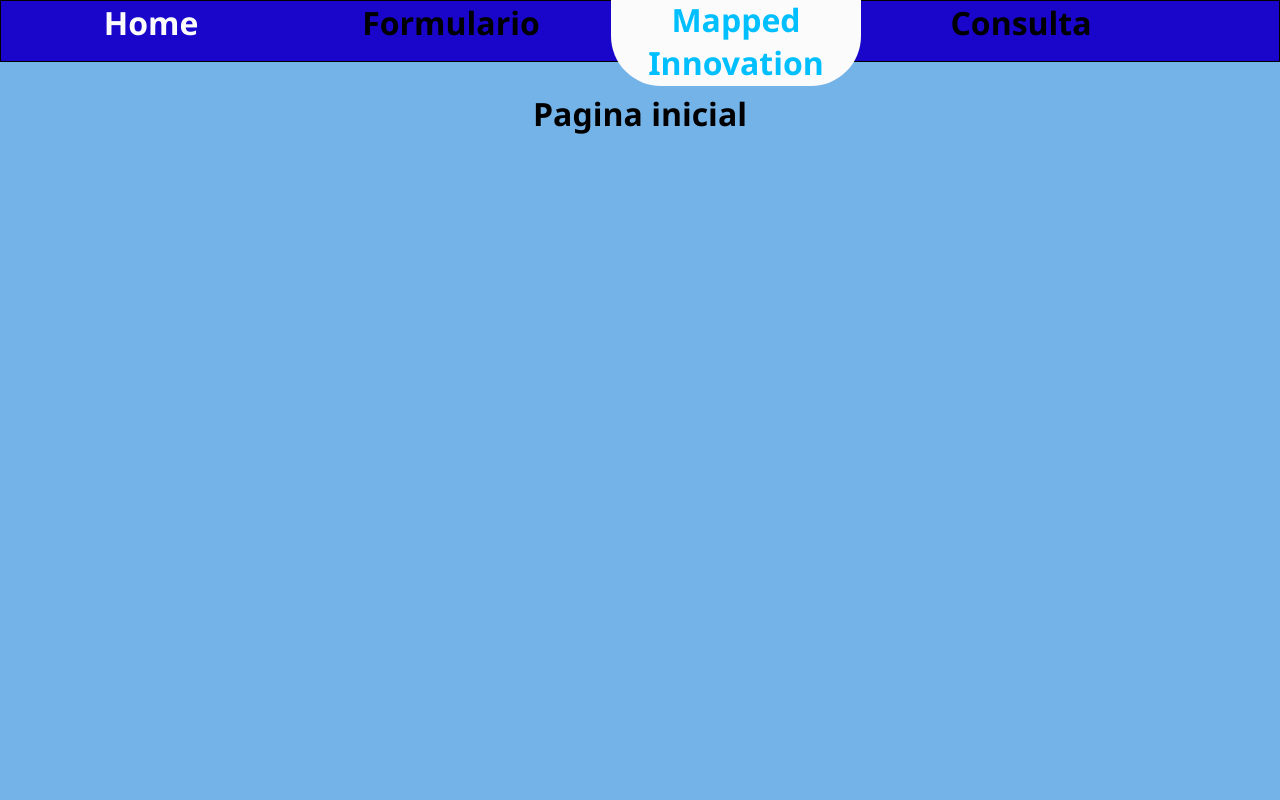
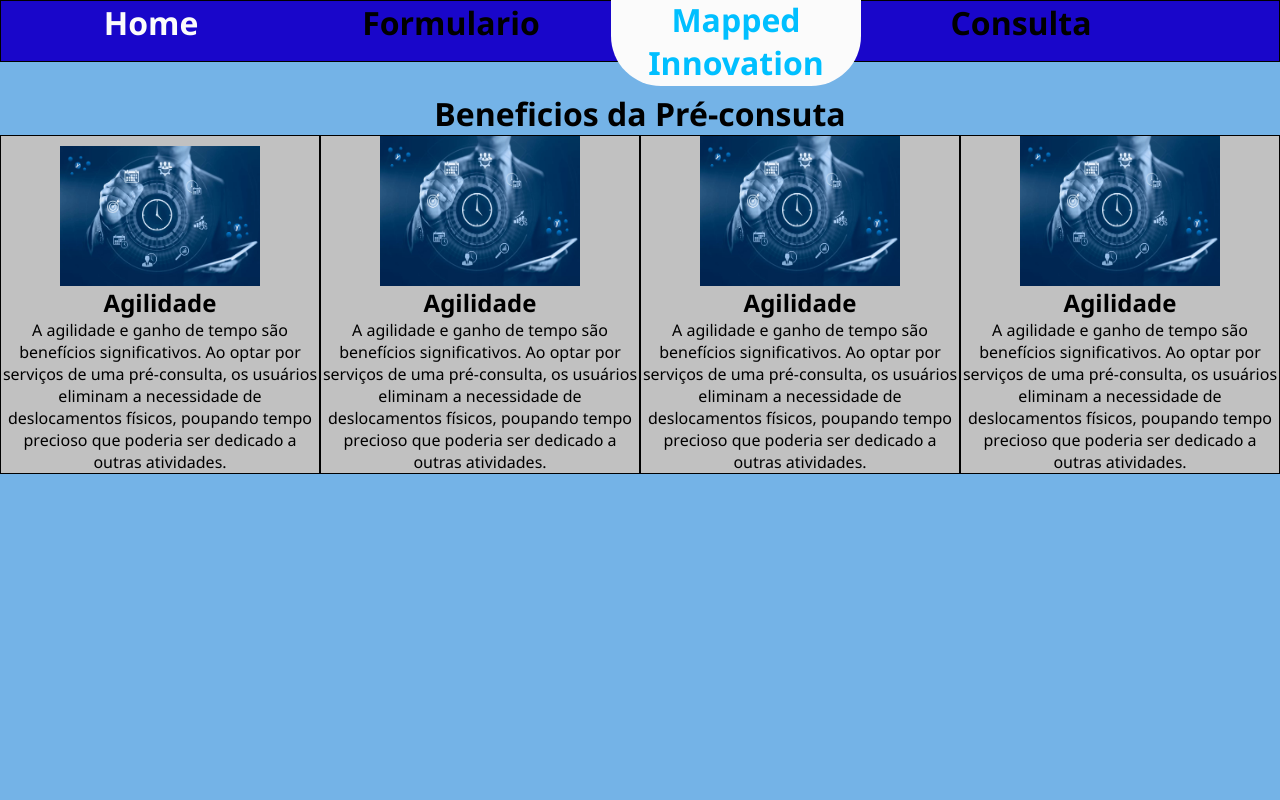
Before and after one commit to Miguel-Fr3/Gs_RWD, a Next.js app: page / in a window 1280 px wide. Shown: the top 800 px of the page. Built offline with nearby package versions, Linux system fonts and the light colour scheme.

Commit message:
Iniciando Home

```diff
--- a/src/app/Home.scss
+++ b/src/app/Home.scss
@@ -7,9 +7,35 @@ body .home{
     z-index: 999;
     overflow: auto;
     display: flex;
-    justify-content: center;
+    align-items: center;
+    flex-direction: column;
+
     h1{
         margin-top: 30px;
         font-size: xx-large;
     }
+    .beneficios{
+        display: flex;
+        justify-content: center;
+        align-items: center;
+        flex-direction: row;
+
+        div{
+            display: flex;
+            justify-content: center;
+            align-items: center;
+            flex-direction: column;
+            border: 1px solid #000;
+            background-color: #c1c1c1;
+            .img{
+                margin-top:10px ;
+            }
+            h2{
+                text-align: center;
+            }
+            p{
+                text-align: center;
+            }
+        }
+    }
 }
--- a/src/app/page.jsx
+++ b/src/app/page.jsx
@@ -3,7 +3,30 @@ import './Home.scss'
 export default function Home() {
   return (
     <main className='home'>
-    <h1>Pagina inicial</h1>
+    <h1>Beneficios da Pré-consuta</h1>
+    <div className='beneficios'>
+      <div>
+        <Image src="/img1.png" alt="Imagem de gestão de tempo" width={200} height={140} priority={true} className='img'/>
+        <h2>Agilidade</h2>
+        <p>A agilidade e ganho de tempo são benefícios significativos. Ao optar por serviços de uma pré-consulta, os usuários eliminam a necessidade de deslocamentos físicos, poupando tempo precioso que poderia ser dedicado a outras atividades.</p>
+      </div>
+      <div>
+        <Image src="/img1.png" alt="Imagem de gestão de tempo" width={200} height={150} priority={true}/>
+        <h2>Agilidade</h2>
+        <p>A agilidade e ganho de tempo são benefícios significativos. Ao optar por serviços de uma pré-consulta, os usuários eliminam a necessidade de deslocamentos físicos, poupando tempo precioso que poderia ser dedicado a outras atividades.</p>
+      </div>
+      <div>
+        <Image src="/img1.png" alt="Imagem de gestão de tempo" width={200} height={150} priority={true}/>
+        <h2>Agilidade</h2>
+        <p>A agilidade e ganho de tempo são benefícios significativos. Ao optar por serviços de uma pré-consulta, os usuários eliminam a necessidade de deslocamentos físicos, poupando tempo precioso que poderia ser dedicado a outras atividades.</p>
+      </div>
+      <div>
+        <Image src="/img1.png" alt="Imagem de gestão de tempo" width={200} height={150} priority={true}/>
+        <h2>Agilidade</h2>
+        <p>A agilidade e ganho de tempo são benefícios significativos. Ao optar por serviços de uma pré-consulta, os usuários eliminam a necessidade de deslocamentos físicos, poupando tempo precioso que poderia ser dedicado a outras atividades.</p>
+      </div>
+
+    </div>
     </main>
   )
 }
```
Also changed, not shown: public/img1.png (added).
